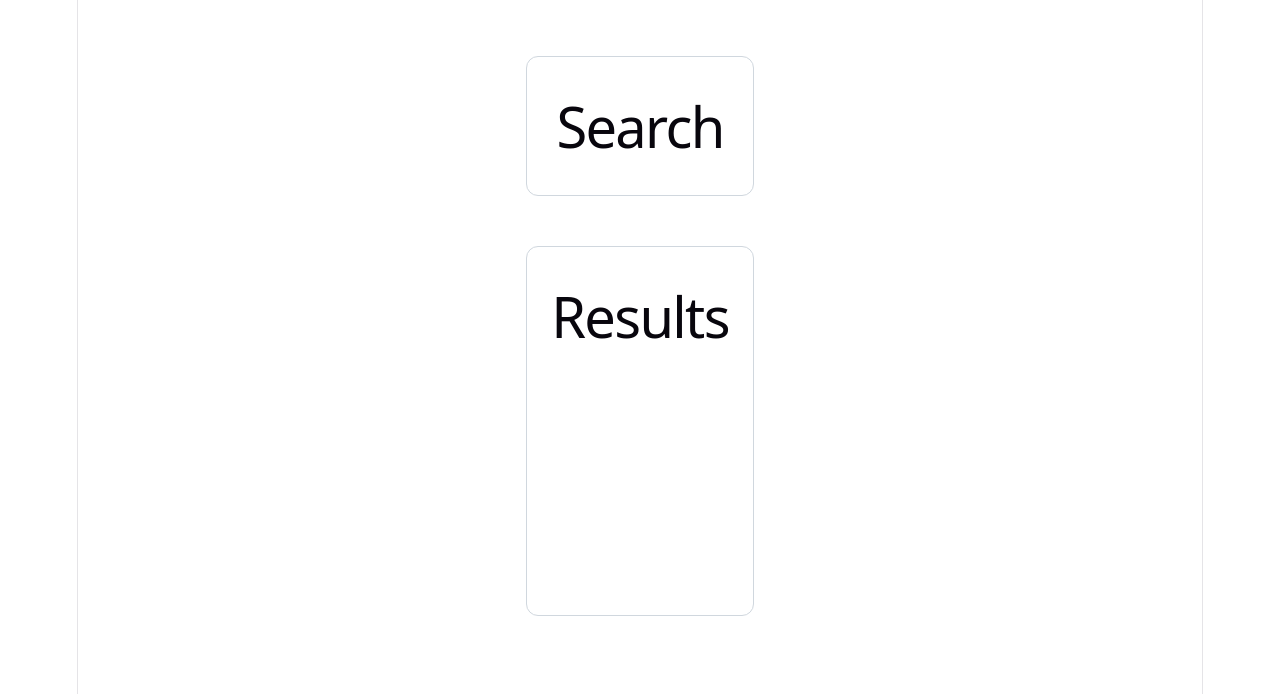
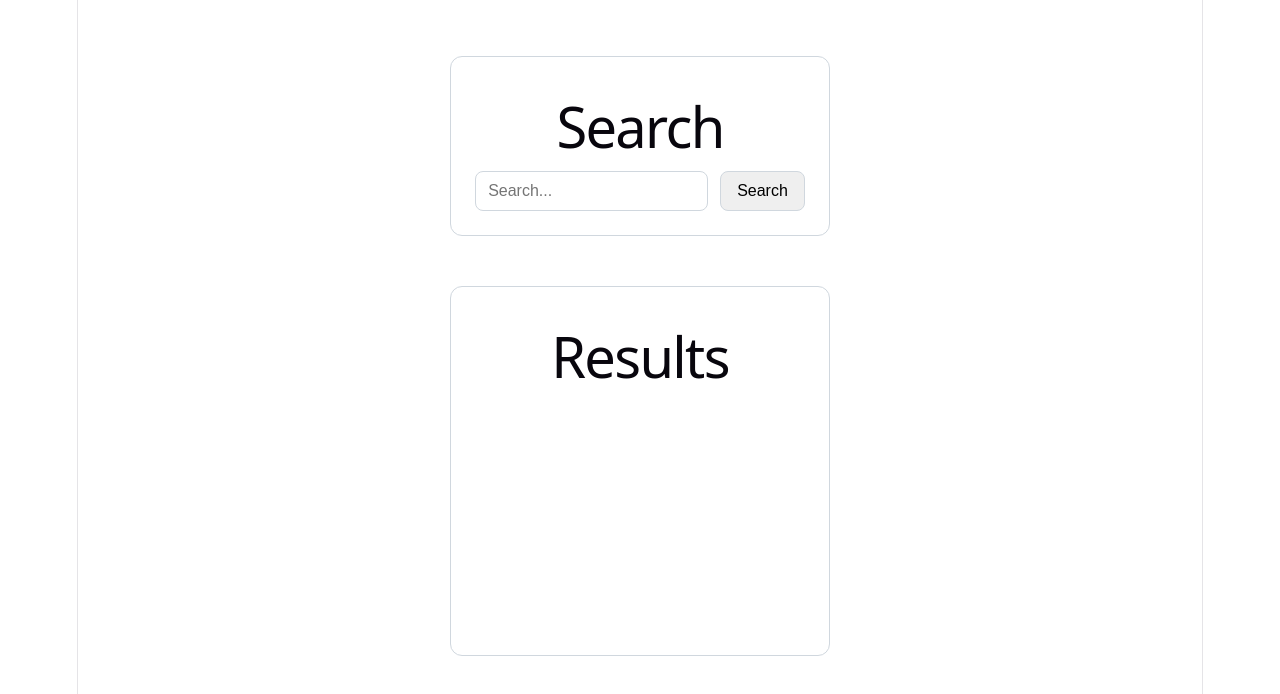
Before and after one commit to Tuulenchik/rss-react-2026q2, a React (Vite) app: page / in a window 1280 px wide. Shown: the top 694 px of the page. Built offline with nearby package versions, Linux system fonts and the light colour scheme.

Commit message:
feat: add search input with local storage value

```diff
--- a/src/App.tsx
+++ b/src/App.tsx
@@ -1,15 +1,17 @@
 import './App.css';
 import { Component } from 'react';
+import Search from './components/Search/Search';
 
-class App extends Component{
+class App extends Component {
   render() {
     return (
-      <main className='app'>
-        <section className='search-section'>
+      <main className="app">
+        <section className="search-section">
           <h1>Search</h1>
+          <Search />
         </section>
 
-        <section className='results-section'>
+        <section className="results-section">
           <h1>Results</h1>
         </section>
       </main>
--- /dev/null
+++ b/src/components/Search/Search.css
@@ -0,0 +1,20 @@
+.search-form {
+  display: flex;
+  gap: 12px;
+}
+
+.search-input {
+  flex: 1;
+  padding: 10px 12px;
+  border: 1px solid #d0d7de;
+  border-radius: 8px;
+  font-size: 16px;
+}
+
+.search-button {
+  padding: 10px 16px;
+  border: 1px solid #d0d7de;
+  border-radius: 8px;
+  cursor: pointer;
+  font-size: 16px;
+}
--- /dev/null
+++ b/src/components/Search/Search.tsx
@@ -0,0 +1,42 @@
+import { Component, type ChangeEvent } from 'react';
+import './Search.css';
+
+const SEARCH_TERM_KEY = 'searchTerm';
+
+type SearchProps = Record<string, never>;
+
+type SearchState = {
+  searchTerm: string;
+};
+
+class Search extends Component<SearchProps, SearchState> {
+  state: SearchState = {
+    searchTerm: localStorage.getItem(SEARCH_TERM_KEY) ?? '',
+  };
+
+  handleInputChange = (e: ChangeEvent<HTMLInputElement>) => {
+    this.setState({
+      searchTerm: e.target.value,
+    });
+  };
+
+  render() {
+    return (
+      <form className="search-form">
+        <input
+          value={this.state.searchTerm}
+          onChange={this.handleInputChange}
+          type="text"
+          className="search-input"
+          placeholder="Search..."
+        />
+
+        <button className="search-button" type="button">
+          Search
+        </button>
+      </form>
+    );
+  }
+}
+
+export default Search;
```
Also changed, not shown: src/App.css (line endings or trailing spaces).
